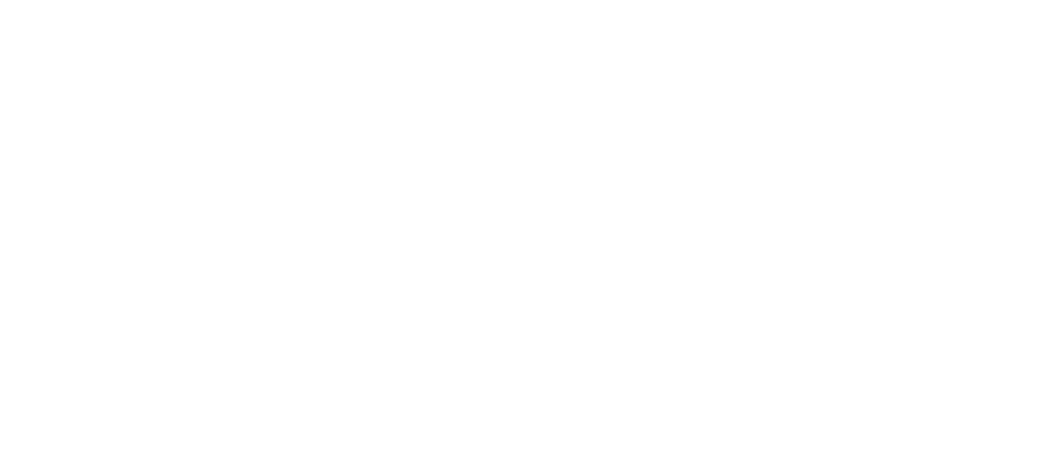
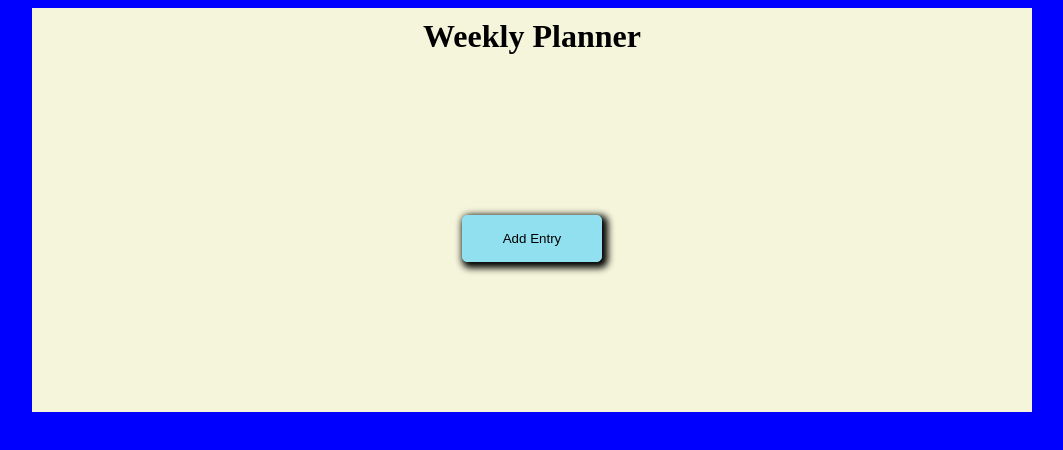
Before and after one commit to andychen97/week-planner, a website: page index.html in a window 1280 px wide. Shown: the whole page, without its empty margins (108-1171 px from the left). Drawn offline with Linux system fonts and the light colour scheme.

Commit message:
added h1 and button

```diff
--- a/index.html
+++ b/index.html
@@ -7,6 +7,23 @@
   <link rel="stylesheet" href="styles.css">
 </head>
 <body>
+  <div class="container">
+    <div class="row">
+      <div class="col-1">
+        <h1 class="align-center margin-top-bottom-10px">Weekly Planner</h1>
+      </div>
+    </div>
+    <div class="row">
+      <div class="col-1">
+        <div class="row center">
+          <button type="button" class="add-button margin-top-bottom-100px">Add Entry</button>
+        </div>
+      </div>
+    </div>
+  </div>
+
+
+
   <script src="main.js"></script>
 </body>
 </html>
--- a/styles.css
+++ b/styles.css
@@ -0,0 +1,43 @@
+body {
+  background-color: blue;
+}
+
+.container {
+  background-color: beige;
+  width: 1000px;
+  margin: 0 auto;
+}
+
+.row {
+  display: flex;
+}
+
+.center {
+  align-items: center;
+  justify-content: center;
+}
+
+.col-1 {
+  flex-basis: 100%;
+}
+
+.align-center {
+  text-align: center;
+}
+
+.margin-top-bottom-10px {
+  margin: 10px 0;
+}
+
+.margin-top-bottom-100px {
+  margin: 150px 0;
+}
+
+.add-button {
+  padding: 15px 40px;
+  background-color: #90e0ef;
+  border: 1px solid #90e0ef;
+  border-radius: 5px;
+  box-shadow: 3px 3px 7px 3px #000;
+  cursor: pointer;
+}
```
